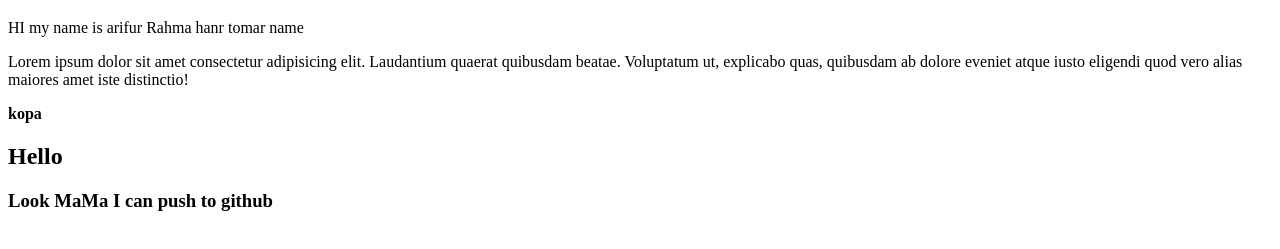
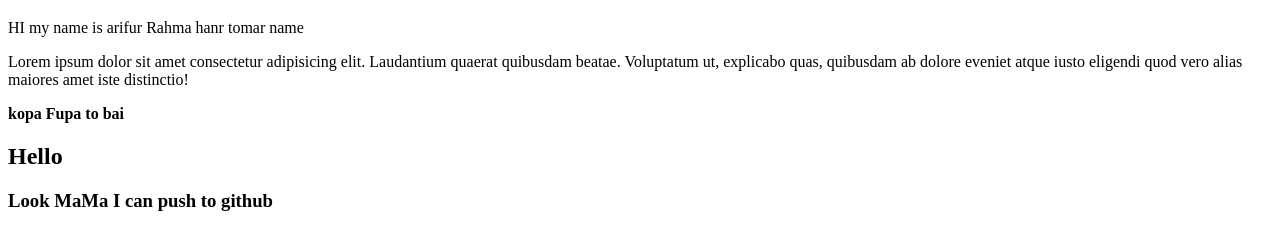
Before and after one commit to Arifur-Rahman-Khan/My-first-webside, a plain HTML site: page index.html in a window 1280 px wide. Shown: the part 61-310 px from the top of the page. Drawn offline with Linux system fonts and the light colour scheme.

Commit message:
Update index.html

```diff
--- a/index.html
+++ b/index.html
@@ -13,6 +13,7 @@
     <p>HI my name is arifur Rahma hanr tomar name</p>
     <p>Lorem ipsum dolor sit amet consectetur adipisicing elit. Laudantium quaerat quibusdam beatae. Voluptatum ut, explicabo quas, quibusdam ab dolore eveniet atque iusto eligendi quod vero alias maiores amet iste distinctio!</p>
     <b>kopa</b>
+    <b>Fupa to bai </b>
 
     <h2>Hello</h2>
     <h3>Look MaMa I can push to github</h3>
```
